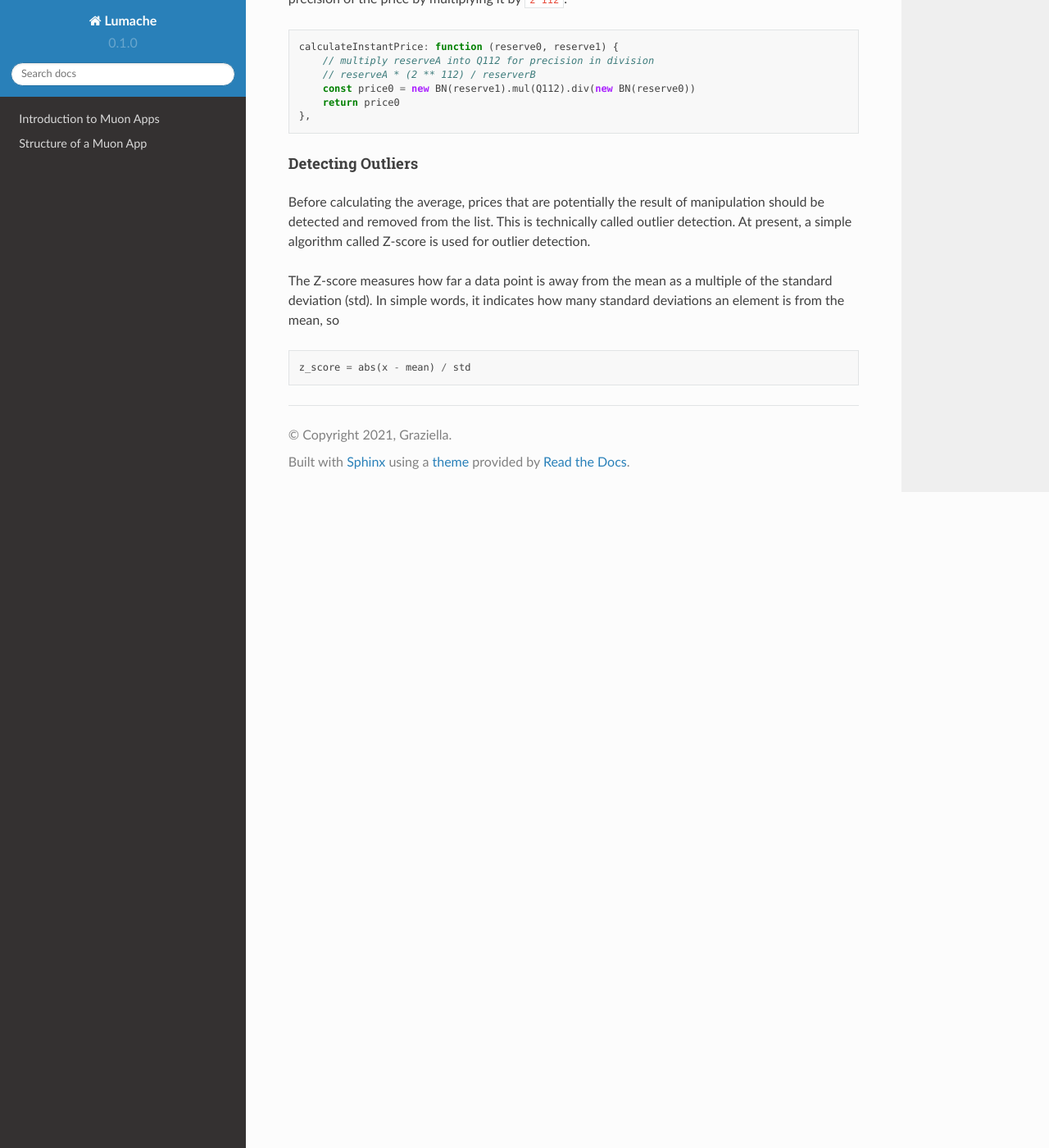
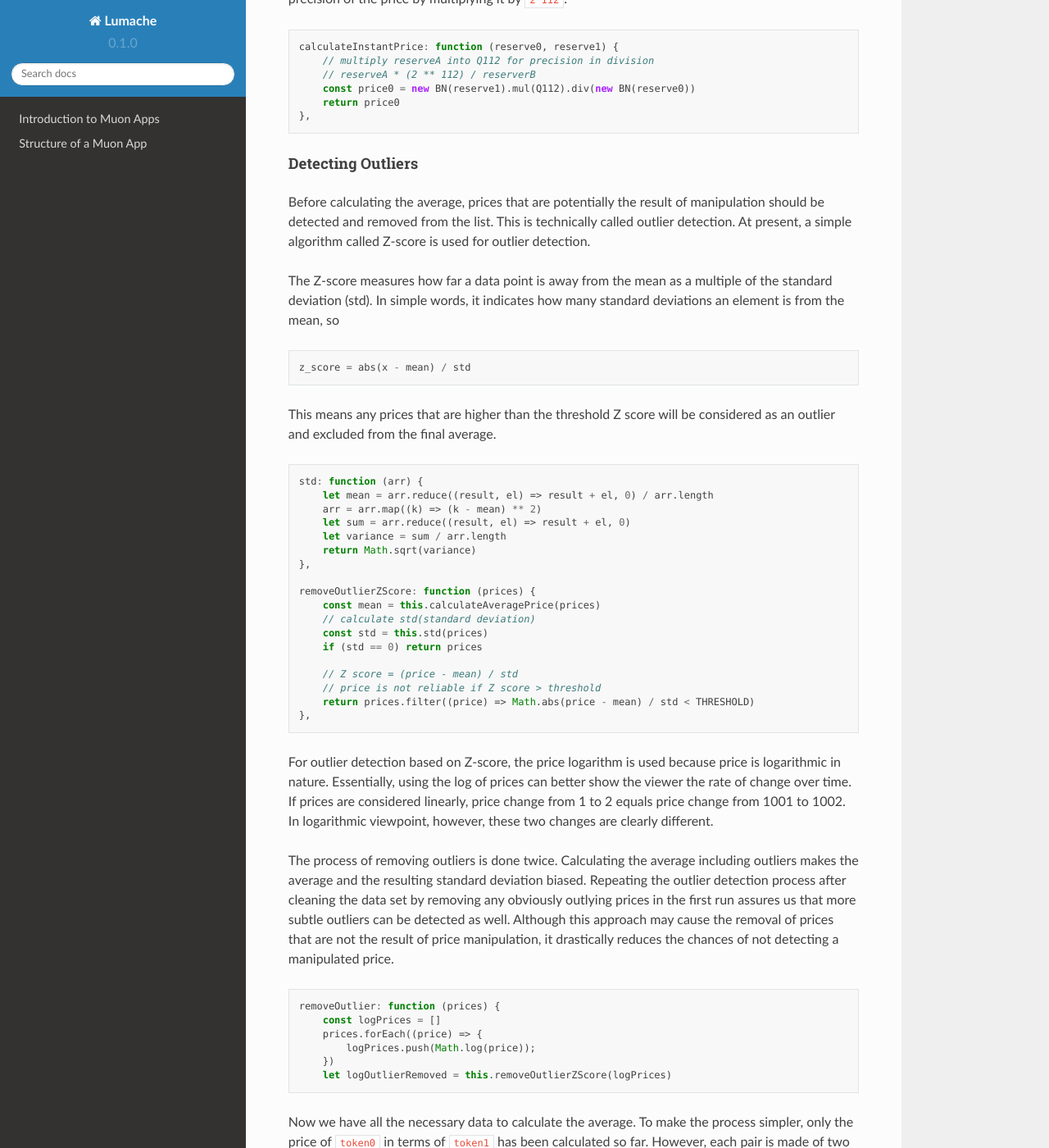
Before and after one commit to abramsymons/rtd-muon, a Sphinx documentation site: the page built from docs/source/sampleapps.rst, in a window 1280 px wide and 1400 px high, scrolled down 2357 px. Shown: the whole window at 82% size. Built offline with Sphinx 7.4.7 and the Read the Docs theme 2.0.0, drawn with Linux system fonts in a browser that asks for light colours; pages that are not in the unit, such as notebooks, are missing from menus; some of the changed text lies outside the part shown.

Commit message:
Update sampleapps.rst

```diff
--- a/docs/source/sampleapps.rst
+++ b/docs/source/sampleapps.rst
@@ -111,3 +111,63 @@ The Z-score measures how far a data point is away from the mean as a multiple of
 .. code-block:: javascript
 
     z_score = abs(x - mean) / std
+
+This means any prices that are higher than the threshold Z score will be considered as an outlier and excluded from the final average.
+
+.. code-block:: javascript
+
+    std: function (arr) {
+        let mean = arr.reduce((result, el) => result + el, 0) / arr.length
+        arr = arr.map((k) => (k - mean) ** 2)
+        let sum = arr.reduce((result, el) => result + el, 0)
+        let variance = sum / arr.length
+        return Math.sqrt(variance)
+    },
+
+    removeOutlierZScore: function (prices) {
+        const mean = this.calculateAveragePrice(prices)
+        // calculate std(standard deviation)
+        const std = this.std(prices)
+        if (std == 0) return prices
+
+        // Z score = (price - mean) / std
+        // price is not reliable if Z score > threshold
+        return prices.filter((price) => Math.abs(price - mean) / std < THRESHOLD)
+    },
+
+For outlier detection based on Z-score, the price logarithm is used because price is  logarithmic in nature. Essentially, using the log of prices can better show the viewer the rate of change over time. If prices are considered linearly, price change from 1 to 2 equals price change from 1001 to 1002. In logarithmic viewpoint, however, these two changes are clearly different.
+
+The process of removing outliers is done twice. Calculating the average including outliers makes the average and the resulting standard deviation biased. Repeating the outlier detection process after cleaning the data set by removing any obviously outlying prices in the first run assures us that more subtle outliers can be detected as well. Although this approach may cause the removal of prices that are not the result of price manipulation, it drastically reduces the chances of not detecting a manipulated price.
+
+.. code-block:: javascript
+
+    removeOutlier: function (prices) {
+        const logPrices = []
+        prices.forEach((price) => {
+            logPrices.push(Math.log(price));
+        })
+        let logOutlierRemoved = this.removeOutlierZScore(logPrices)
+
+Now we have all the necessary data to calculate the average. To make the process simpler, only the price of ``token0`` in terms of ``token1`` has been calculated so far. However, each pair is made of two tokens, each of which has a price in terms of the other and is the other’s reverse. Mathematically, the average of the reverse of a list of numbers does not equal the reverse of their average. That is why we need to calculate all the reverses and calculate their average to obtain the price average of ``token1`` in terms of ``token0``.
+
+.. code-block:: javascript
+
+    calculateAveragePrice: function (prices, returnReverse) {
+        let fn = function (result, el) {
+            return returnReverse ? { price0: result.price0.add(el), price1: result.price1.add(Q112.mul(Q112).div(el)) } : result + el
+        }
+        const sumPrice = prices.reduce(fn, returnReverse ? { price0: new BN(0), price1: new BN(0) } : 0)
+        const averagePrice = returnReverse ? { price0: sumPrice.price0.div(new BN(prices.length)), price1: sumPrice.price1.div(new BN(prices.length)) } : sumPrice / prices.length
+        return averagePrice
+    },
+
+
+
+        logOutlierRemoved = this.removeOutlierZScore(logOutlierRemoved)
+
+        const outlierRemoved = []
+        const removed = []
+        prices.forEach((price, index) => logOutlierRemoved.includes(logPrices[index]) ? outlierRemoved.push(price) : removed.push(price.toString()))
+
+        return { outlierRemoved, removed }
+    },
```
